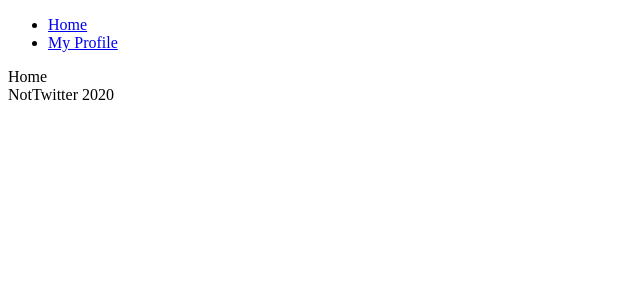
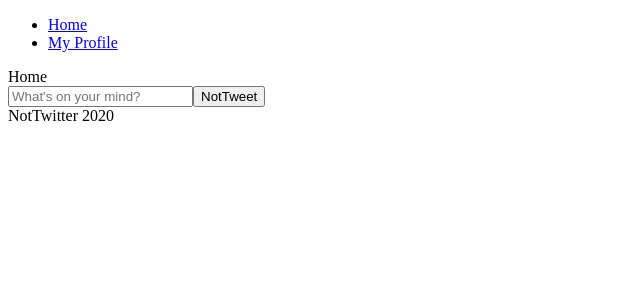
Before and after one commit to noidwasavailable/nottwitter, a React (Create React App) app: page /#/ in a window 1280 px wide. Shown: the top 300 px of the page, without its empty margins (0-640 px from the left). Built offline with nearby package versions, Linux system fonts and the light colour scheme; no server answers; sample sign-in values are in the browser's storage.

Commit message:
set up basic tweet form and db

```diff
--- a/src/components/Router.js
+++ b/src/components/Router.js
@@ -1,4 +1,4 @@
-import React, { useState } from "react";
+import React from "react";
 import {
 	HashRouter as Router,
 	Redirect,
--- a/src/fbase.js
+++ b/src/fbase.js
@@ -1,5 +1,6 @@
 import * as firebase from "firebase/app";
 import "firebase/auth";
+import "firebase/database";
 
 const firebaseConfig = {
 	apiKey: process.env.REACT_APP_API_KEY,
--- a/src/routes/Home.js
+++ b/src/routes/Home.js
@@ -1,4 +1,34 @@
-import React from "react";
+import React, { useState } from "react";
 
-const Home = () => <span>Home</span>;
+const Home = () => {
+	const [tweet, setTweet] = useState("");
+
+	const onSubmit = (event) => {
+		event.preventDefault();
+	};
+
+	const onChange = (event) => {
+		const {
+			target: { value },
+		} = event;
+
+		setTweet(value);
+	};
+
+	return (
+		<div>
+			<div>Home</div>
+			<form onSubmit={onSubmit}>
+				<input
+					type="text"
+					value={tweet}
+					onChange={onChange}
+					placeholder="What's on your mind?"
+					maxLength={140}
+				/>
+				<input type="submit" value="NotTweet"></input>
+			</form>
+		</div>
+	);
+};
 export default Home;
```
